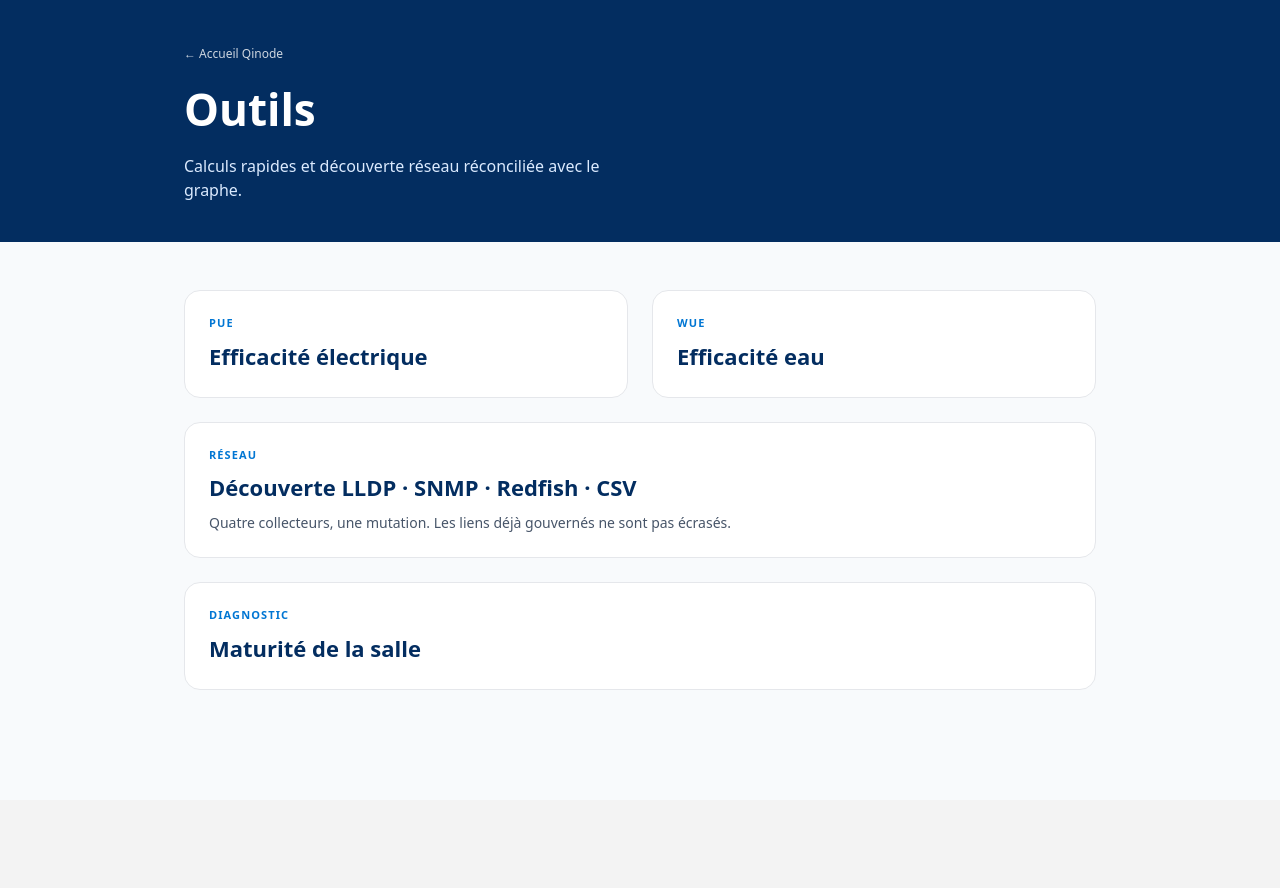
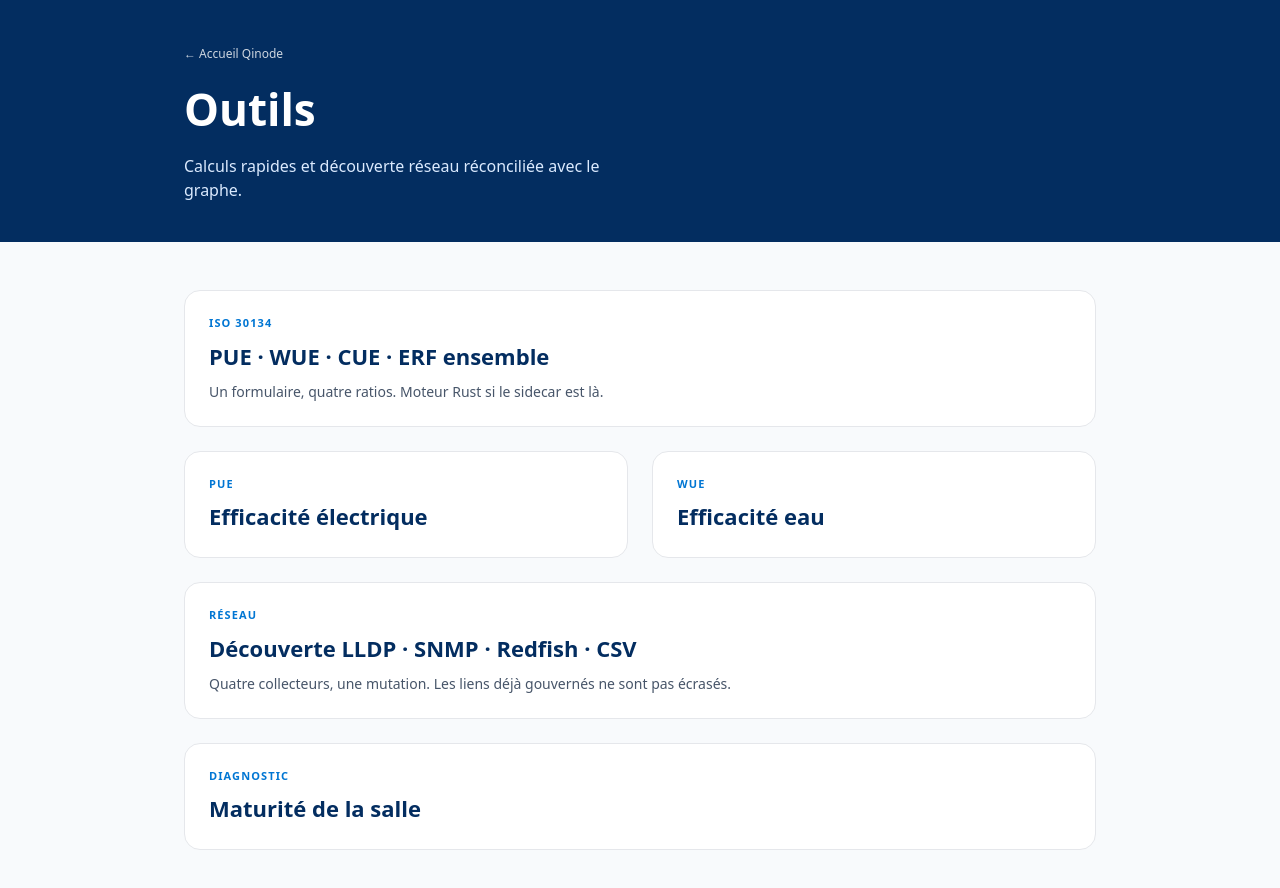
Before and after one commit to Geoking2104/DCIM, a Next.js app in the folder web/: page /en/outils in a window 1280 px wide. Shown: the top 888 px of the page. Before the commit the page ends 800 px from the top, so only its background shows below. Built offline with nearby package versions, Linux system fonts and the light colour scheme.

Commit message:
feat(ui): link metrics explorer from outils

```diff
--- a/web/app/[locale]/outils/page.tsx
+++ b/web/app/[locale]/outils/page.tsx
@@ -9,6 +9,11 @@ export default function OutilsPage({ params: { locale } }: { params: { locale: s
         </div>
       </header>
       <main className="max-w-[960px] mx-auto px-6 py-12 grid md:grid-cols-2 gap-6">
+        <a href={`/${locale}/metriques`} className="md:col-span-2 block bg-white border rounded-2xl p-6 hover:border-[#0176D3]">
+          <div className="text-[11px] font-bold uppercase tracking-widest text-[#0176D3]">ISO 30134</div>
+          <h2 className="mt-2 text-[22px] font-extrabold">PUE · WUE · CUE · ERF ensemble</h2>
+          <p className="mt-2 text-[14px] text-slate-600">Un formulaire, quatre ratios. Moteur Rust si le sidecar est là.</p>
+        </a>
         <a href={`/${locale}/outils/pue`} className="block bg-white border rounded-2xl p-6 hover:border-[#0176D3]">
           <div className="text-[11px] font-bold uppercase tracking-widest text-[#0176D3]">PUE</div>
           <h2 className="mt-2 text-[22px] font-extrabold">Efficacité électrique</h2>
```
